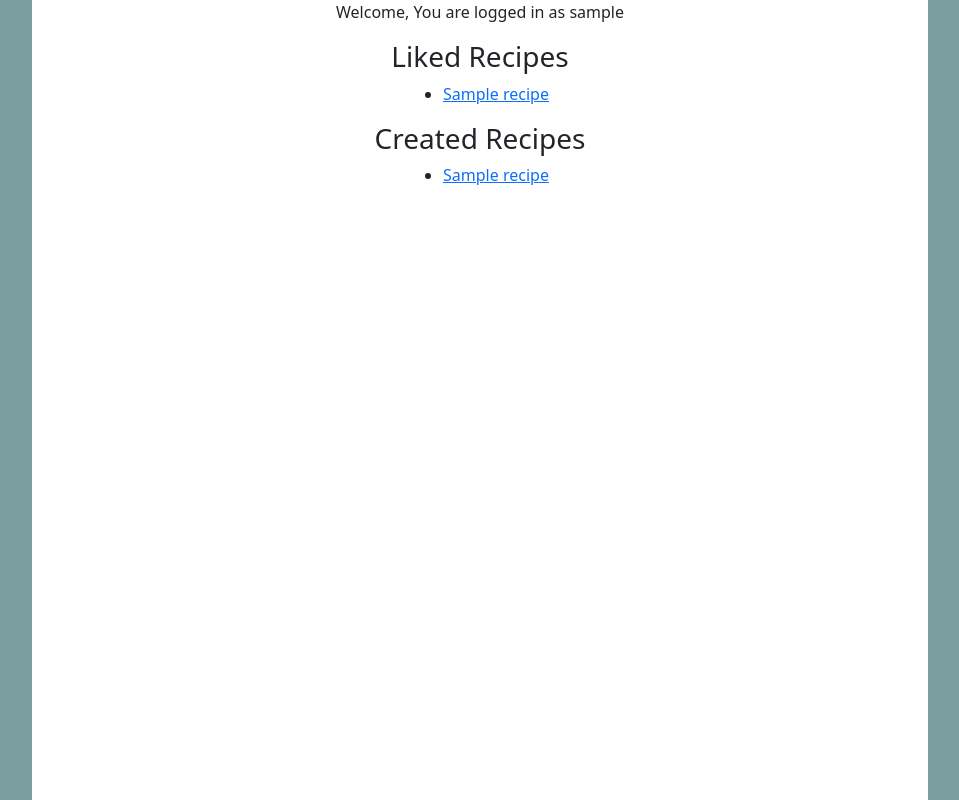
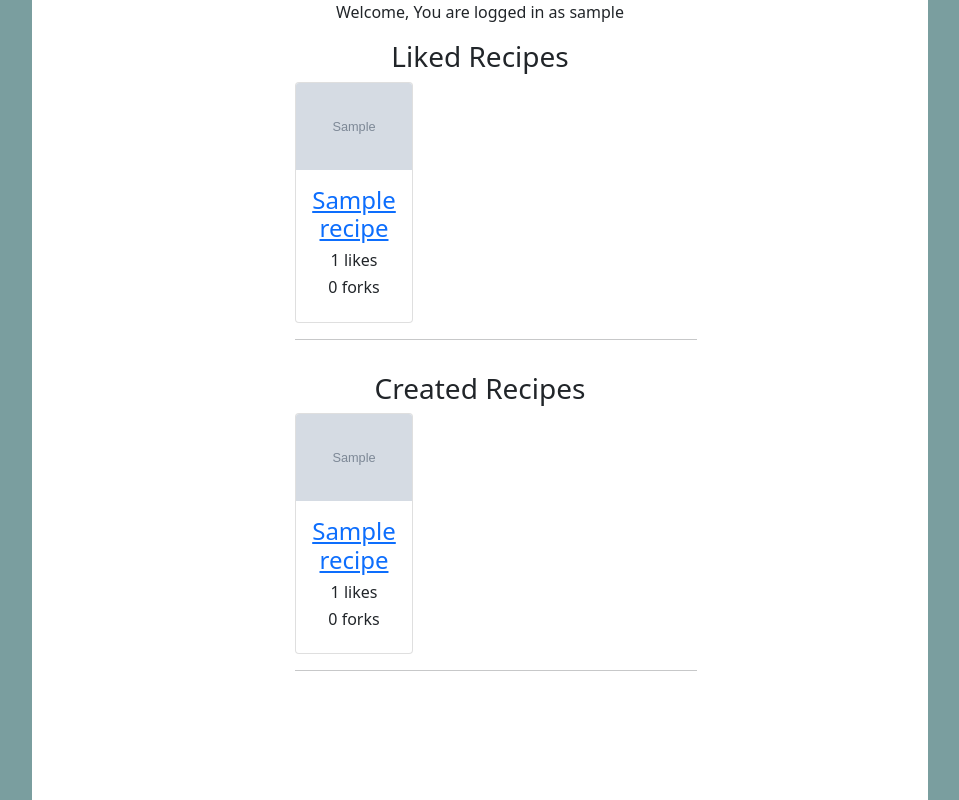
Before and after one commit to uva-cs3240-s22/group-project-A-04, a Django app: page /recipes/profile/ in a window 1280 px wide. Shown: the part 66-866 px from the top of the page, without its empty margins (160-1119 px from the left). Run offline with Django 4.2, Linux system fonts and the light colour scheme; a user stored in the database is signed in; tables that the repository leaves empty hold one stand-in row (values such as "Sample post"); grey boxes marked "Sample" are stand-in pictures; some libraries are stand-ins or nearby versions.

Commit message:
Update profile.html

```diff
--- a/recipes/templates/recipes/profile.html
+++ b/recipes/templates/recipes/profile.html
@@ -2,6 +2,7 @@
 {% block content %}
 {% load socialaccount %}
 {% if user.is_authenticated %}
+
 
 <div class="d-flex flex-column align-items-center" style = "margin-left:15%; margin-right: 15%; background-color:white; height:100vh">
   <p>Welcome, You are logged in as {{ user.username }}</p>
@@ -10,9 +11,30 @@
   <h3>Liked Recipes</h3>
     <ul>
         {% for recipe in liked_recipe_list %}
-            <li>
-              <a href="{% url 'recipes:detail' recipe.pk %}"> {{ recipe.recipe_name }} </a>
-            </li>
+            {% for image in recipe.recipeimage_set.all %}
+      {% if forloop.parentloop.counter0|divisibleby:3 %} <div class="row text-center"> {%  endif %}
+        <div class="col-md-4 d-flex justify-content-around align-items-center">
+            <div class="card card-custom-border" >
+                <!-- <img src="https://static.vecteezy.com/packs/media/components/global/search-explore-nav/img/vectors/term-bg-1-666de2d941529c25aa511dc18d727160.jpg" alt="">
+                 -->
+                {% if image.image %}
+				<img class="card-img-top" src="{{image.image.url}}" width = "fit" height = "fit" alt="Card image cap">
+				{% endif %}
+                <div class="card-body">
+					<div>
+						<h4><a class="card-title" href="/recipes/{{ recipe.id }}/">
+							{{ recipe.recipe_name }}
+						</a></h4>
+					</div>
+					<div class="card-information d-flex flex-column">
+						<h6>{{recipe.number_of_likes}} likes</h6>
+						<h6>{{recipe.number_of_forks}} forks</h6>
+					</div>
+                </div><!-- card body -->
+            </div><!-- card -->
+        </div><!-- col-md-4 -->
+  {%  if forloop.parentloop.counter|divisibleby:3 or forloop.parentloop.last %}</div><!-- row closing --><hr>{%  endif %}
+  {%  endfor %}
         {% endfor %}
     </ul>
   {% else %}
@@ -23,9 +45,30 @@
   <h3>Created Recipes</h3>
     <ul>
         {% for recipe in created_recipe_list %}
-            <li>
-              <a href="{% url 'recipes:detail' recipe.pk %}"> {{ recipe.recipe_name }} </a>
-            </li>
+            {% for image in recipe.recipeimage_set.all %}
+      {% if forloop.parentloop.counter0|divisibleby:3 %} <div class="row text-center"> {%  endif %}
+        <div class="col-md-4 d-flex justify-content-around align-items-center">
+            <div class="card card-custom-border" >
+                <!-- <img src="https://static.vecteezy.com/packs/media/components/global/search-explore-nav/img/vectors/term-bg-1-666de2d941529c25aa511dc18d727160.jpg" alt="">
+                 -->
+                {% if image.image %}
+				<img class="card-img-top" src="{{image.image.url}}" width = "fit" height = "fit" alt="Card image cap">
+				{% endif %}
+                <div class="card-body">
+					<div>
+						<h4><a class="card-title" href="/recipes/{{ recipe.id }}/">
+							{{ recipe.recipe_name }}
+						</a></h4>
+					</div>
+					<div class="card-information d-flex flex-column">
+						<h6>{{recipe.number_of_likes}} likes</h6>
+						<h6>{{recipe.number_of_forks}} forks</h6>
+					</div>
+                </div><!-- card body -->
+            </div><!-- card -->
+        </div><!-- col-md-4 -->
+  {%  if forloop.parentloop.counter|divisibleby:3 or forloop.parentloop.last %}</div><!-- row closing --><hr>{%  endif %}
+  {%  endfor %}
         {% endfor %}
     </ul>
   {% else %}
```
